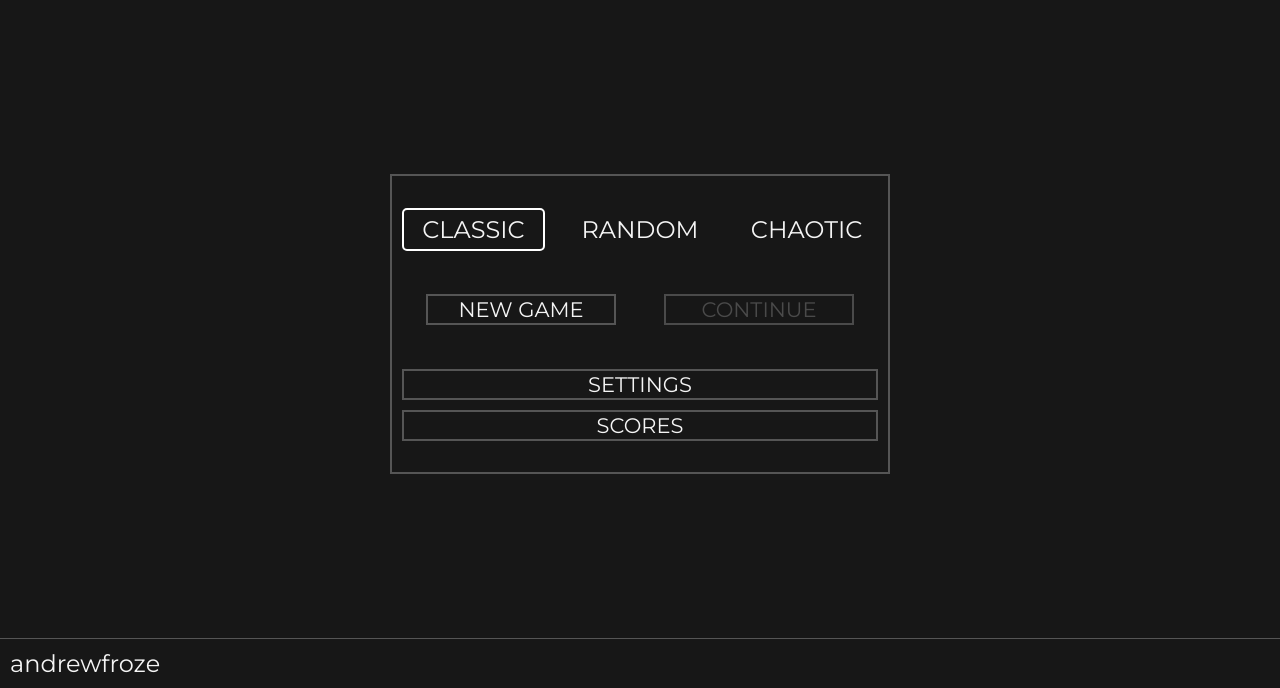
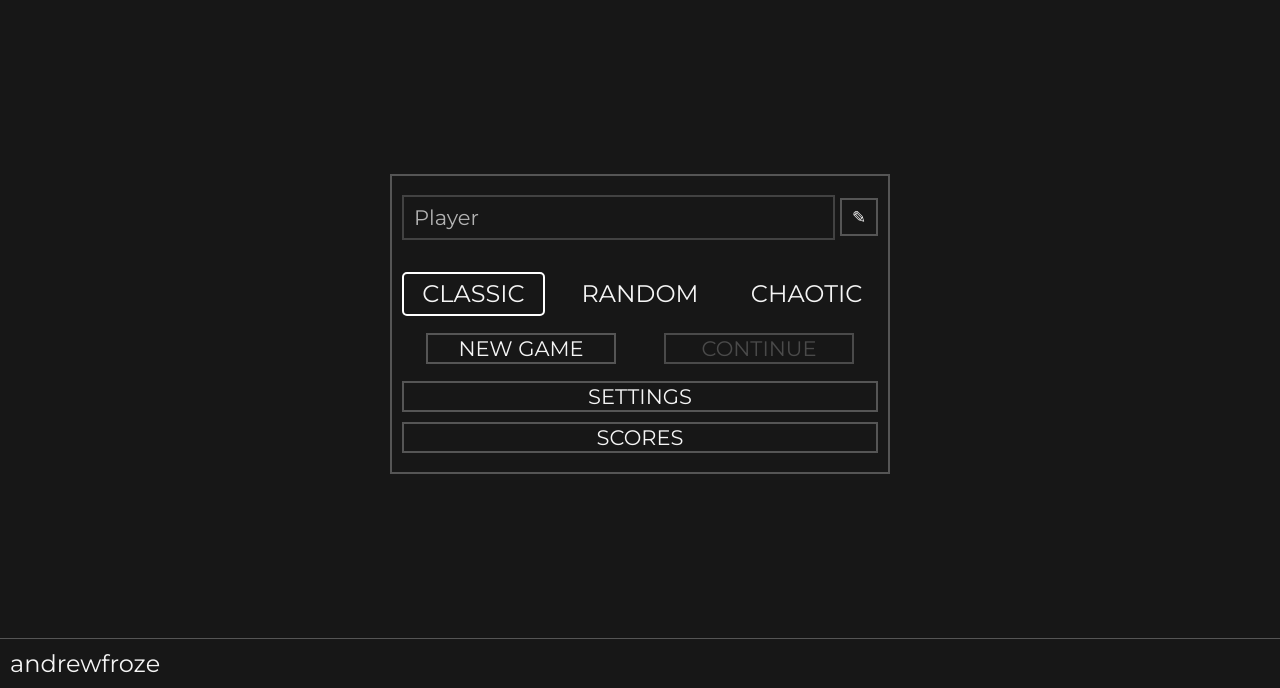
Before and after one commit to andrewfroze/pair-em-up, a website built with Vite: page index.html in a window 1280 px wide. Shown: the part 112-800 px from the top of the page. Built offline with nearby package versions, Linux system fonts and the light colour scheme; a web font is replaced by a local one.

Commit message:
feat: add player name input

```diff
--- a/src/scripts/components/scores.js
+++ b/src/scripts/components/scores.js
@@ -1,4 +1,5 @@
 import "../../styles/components/scores.scss";
+import { getPlayerName } from "../screens/start-screen";
 
 const MODES = ["classic", "random", "chaotic"];
 const MAX_RESULTS = 5;
@@ -57,13 +58,13 @@ function isTopResult(result) {
   return result.time <= results[results.length - 1].time;
 }
 
-function addResult(result, name) {
+function addResult(result) {
   const results = loadResults();
 
   const modeResults = results[result.mode] || [];
 
   modeResults.unshift({
-    name: name.trim() || "Player",
+    name: getPlayerName(),
     score: result.score,
     won: result.won,
     time: result.time,
@@ -209,8 +210,8 @@ function closeScores() {
   }
 }
 
-function saveGameResult(result, name) {
-  addResult(result, name);
+function saveGameResult(result) {
+  addResult(result);
 }
 
 export {
--- a/src/scripts/screens/start-screen.js
+++ b/src/scripts/screens/start-screen.js
@@ -2,6 +2,8 @@ import "../../styles/start-screen.scss";
 import { openSettings } from "../components/settings";
 import { openScores } from "../components/scores";
 
+const PLAYER_NAME_MIN_LENGTH = 3;
+const PLAYER_NAME_INPUT_DELAY = 300;
 const gameMods = [
   {
     type: "classic",
@@ -29,6 +31,43 @@ function createStartScreen({ onNewGame, onContinue }) {
   const gameMenu = document.createElement("section");
   gameMenu.className = "start-screen__game-menu";
   startScreenContainer.append(gameMenu);
+
+  const playerNameContainer = document.createElement("div");
+  playerNameContainer.className = "start-screen__game-menu__player-name";
+
+  const playerNameInput = document.createElement("input");
+  playerNameInput.className = "start-screen__game-menu__player-name__input";
+  playerNameInput.type = "text";
+  playerNameInput.placeholder = "Enter your nickname";
+  playerNameInput.maxLength = 20;
+
+  const confirmPlayerNameButton = document.createElement("button");
+  confirmPlayerNameButton.className =
+    "start-screen__game-menu__player-name__confirm";
+  confirmPlayerNameButton.textContent = "✓";
+  confirmPlayerNameButton.title = "Confirm nickname";
+
+  const editPlayerNameButton = document.createElement("button");
+  editPlayerNameButton.className = "start-screen__game-menu__player-name__edit";
+  editPlayerNameButton.textContent = "✎";
+  editPlayerNameButton.title = "Edit nickname";
+
+  editPlayerNameButton.addEventListener("click", () => {
+    playerNameConfirmed = false;
+
+    playerNameInput.disabled = false;
+    playerNameInput.focus();
+
+    updatePlayerNameState();
+  });
+
+  playerNameContainer.append(
+    playerNameInput,
+    confirmPlayerNameButton,
+    editPlayerNameButton,
+  );
+
+  gameMenu.append(playerNameContainer);
 
   const gameModsButtonsContainer = document.createElement("section");
   gameModsButtonsContainer.className = "start-screen__game-menu__game-mods";
@@ -112,10 +151,53 @@ function createStartScreen({ onNewGame, onContinue }) {
   startGameButtonsContainer.append(continueGameButton);
 
   function updateStartGameButtons() {
-    continueGameButton.disabled = !isGameSaved(activeGameMod);
+    continueGameButton.disabled =
+      !playerNameConfirmed || !isGameSaved(activeGameMod);
   }
 
-  updateStartGameButtons();
+  let playerName = getPlayerName();
+  let playerNameConfirmed = playerName.length >= PLAYER_NAME_MIN_LENGTH;
+
+  playerNameInput.value = playerName;
+
+  function updatePlayerNameState() {
+    const isValid =
+      playerNameInput.value.trim().length >= PLAYER_NAME_MIN_LENGTH;
+
+    confirmPlayerNameButton.hidden = !isValid || playerNameConfirmed;
+    editPlayerNameButton.hidden = !playerNameConfirmed;
+
+    playerNameInput.disabled = playerNameConfirmed;
+
+    newGameButton.disabled = !playerNameConfirmed;
+    updateStartGameButtons();
+
+    let playerNameInputTimeout;
+
+    playerNameInput.addEventListener("input", () => {
+      playerNameConfirmed = false;
+
+      clearTimeout(playerNameInputTimeout);
+
+      playerNameInputTimeout = setTimeout(() => {
+        updatePlayerNameState();
+      }, PLAYER_NAME_INPUT_DELAY);
+    });
+
+    confirmPlayerNameButton.addEventListener("click", () => {
+      const name = playerNameInput.value.trim();
+
+      if (name.length < PLAYER_NAME_MIN_LENGTH) {
+        return;
+      }
+
+      playerName = name;
+      playerNameConfirmed = true;
+
+      savePlayerName(playerName);
+      updatePlayerNameState();
+    });
+  }
 
   const additionButtonsContainer = document.createElement("div");
   additionButtonsContainer.className = "start-screen__game-menu__additional";
@@ -151,6 +233,8 @@ function createStartScreen({ onNewGame, onContinue }) {
   authorCreditLink.rel = "noopener noreferrer";
   authorCreditFooter.append(authorCreditLink);
 
+  updatePlayerNameState();
+
   return startScreenContainer;
 }
 
@@ -162,4 +246,36 @@ function openScoresModal() {
   openScores();
 }
 
-export { createStartScreen };
+function getPlayerName() {
+  const savedSettings = localStorage.getItem("settings");
+
+  if (!savedSettings) {
+    return "Player";
+  }
+
+  try {
+    const settings = JSON.parse(savedSettings);
+    return settings.playerName?.trim() || "Player";
+  } catch {
+    return "Player";
+  }
+}
+
+function savePlayerName(playerName) {
+  const savedSettings = localStorage.getItem("settings");
+
+  let settings = {};
+
+  if (savedSettings) {
+    try {
+      settings = JSON.parse(savedSettings);
+    } catch {
+      settings = {};
+    }
+  }
+
+  settings.playerName = playerName;
+  localStorage.setItem("settings", JSON.stringify(settings));
+}
+
+export { createStartScreen, getPlayerName };
--- a/src/styles/start-screen.scss
+++ b/src/styles/start-screen.scss
@@ -14,6 +14,68 @@
     max-width: 500px;
     padding: 10px;
     border: 2px solid var(--theme-border);
+
+    &__player-name {
+      display: flex;
+      align-items: center;
+      width: 100%;
+      margin-bottom: 15px;
+
+      &__input {
+        flex: 1;
+        min-width: 0;
+
+        padding: 8px 10px;
+
+        border: 2px solid var(--theme-border);
+        background: var(--theme-background);
+        color: var(--theme-text);
+
+        font-family: inherit;
+        font-size: var(--theme-button-font-size);
+
+        &:focus {
+          outline: 2px solid var(--theme-active);
+          outline-offset: -2px;
+        }
+
+        &:disabled {
+          opacity: 0.7;
+        }
+      }
+
+      &__confirm,
+      &__edit {
+        flex: 0 0 auto;
+
+        width: 38px;
+        height: 38px;
+        margin-left: 5px;
+        padding: 0;
+
+        border: 2px solid var(--theme-border);
+        background: var(--theme-background);
+        color: var(--theme-text);
+
+        font-size: calc(var(--theme-button-font-size) * 0.8);
+
+        cursor: pointer;
+      }
+
+      &__confirm {
+        &:hover {
+          background: var(--theme-active);
+          color: var(--theme-background);
+        }
+      }
+
+      &__edit {
+        &:hover {
+          background: var(--theme-active);
+          color: var(--theme-background);
+        }
+      }
+    }
 
     &__game-mods {
       position: relative;
```
